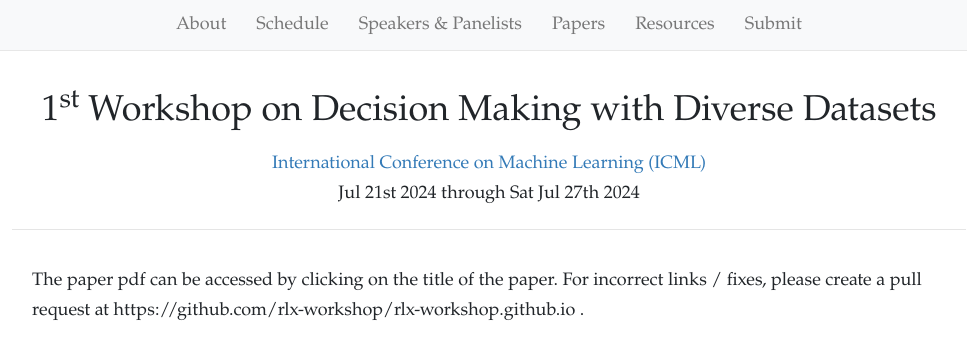
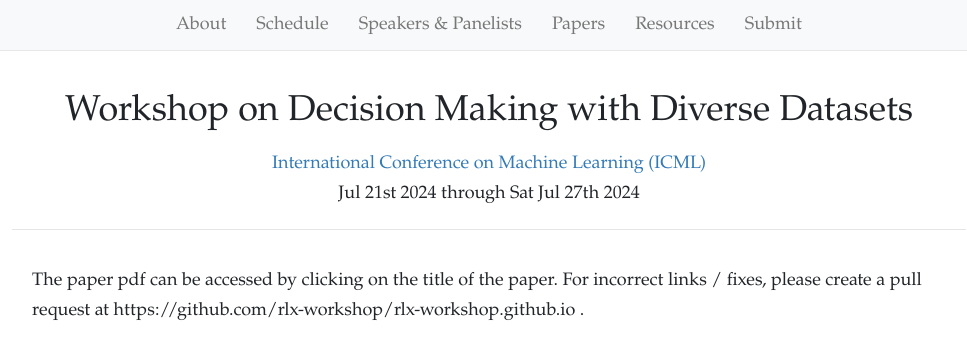
Before and after one commit to dmdd-workshop/dmdd-workshop.github.io, a Jekyll site: the page built from papers.html, in a window 1280 px wide. Shown: the top 360 px of the page, without its empty margins (151-1118 px from the left). Built offline with Jekyll 4.4.1, drawn with Linux system fonts in a browser that asks for light colours; nearby versions of some CDN libraries.

Commit message:
Add workshop page

```diff
--- a/_layouts/default.html
+++ b/_layouts/default.html
@@ -48,7 +48,7 @@
     <div class="page-content">
 
       <div class="row justify-content-center">
-        <h1 class="text-center">1<sup>st</sup>  Workshop on Decision Making with Diverse Datasets </h1>
+        <h1 class="text-center"> Workshop on Decision Making with Diverse Datasets </h1>
         <div class="break"></div>
         <h4 class="text-center"><a href="https://icml.cc/"> International Conference on Machine Learning (ICML)</a></h4>
         <div class="break"></div>
```
